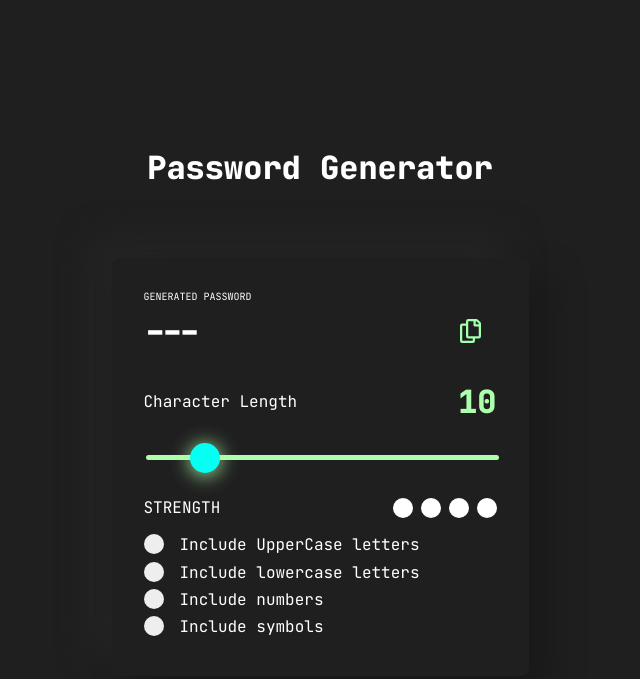
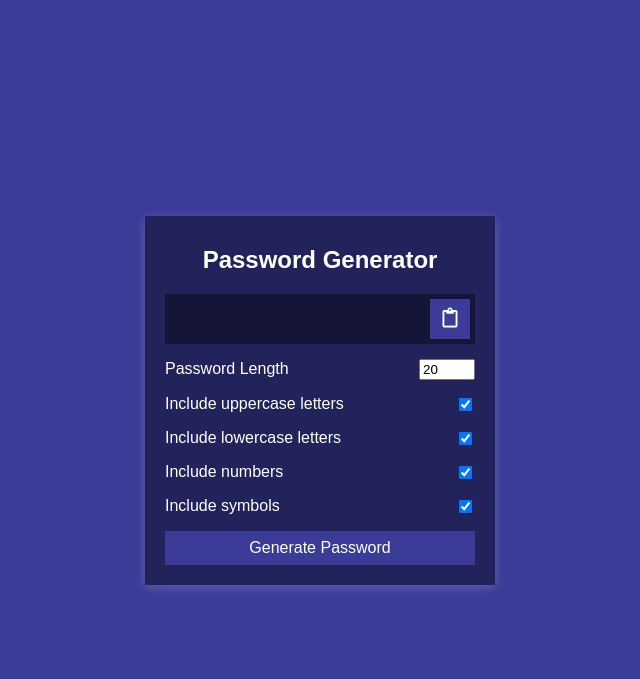
Before and after one commit to Vanguard1105/Front-End-Project, a plain HTML site: page Password-Generator/index.html in a window 1280 px wide. Shown: the whole page, without its empty margins (320-960 px from the left). Drawn offline with Linux system fonts and the light colour scheme; a web font is replaced by a local one.

Commit message:
New File Added
Co-Authored-By: DESAI KRUPALI RAJESHBHAI <102245210+dkrupali56@users.noreply.github.com>

```diff
--- a/Password-Generator/index.html
+++ b/Password-Generator/index.html
@@ -3,71 +3,46 @@
   <head>
     <meta charset="UTF-8" />
     <meta name="viewport" content="width=device-width, initial-scale=1.0" />
-    <meta name="description" content="Generate a randomized password" />
-    <link
-      rel="icon"
-      type="image/png"
-      sizes="32x32"
-      href="./images/favicon-32x32.png"
-    />
+    <link rel="stylesheet" href="https://cdnjs.cloudflare.com/ajax/libs/font-awesome/5.14.0/css/all.min.css" integrity="sha512-1PKOgIY59xJ8Co8+NE6FZ+LOAZKjy+KY8iq0G4B3CyeY6wYHN3yt9PW0XpSriVlkMXe40PTKnXrLnZ9+fkDaog==" crossorigin="anonymous" />
+    <link rel="stylesheet" href="style.css" />
     <title>Password Generator</title>
-    <link rel="stylesheet" href="style.css">
   </head>
-<body>
-  <div class="container">
-    <h1>Password Generator</h1>
-    <main class="main-container">
-      <p class="paratop">generated password <span class="password-warning" style="color:red;"><span class="password-copied" style="color:green;"></span></p>
-      <div class="section-one">
-        <h1 class="passwordOutput">---</h1>
-        <img src="images/icon-copy.svg" class="copy-pass">
+  <body>
+    <div class="container">
+      <h2>Password Generator</h2>
+      <div class="result-container">
+        <span id="result"></span>
+        <button class="btn" id="clipboard">
+          <i class="far fa-clipboard"></i>
+        </button>
       </div>
-      <div class="section-two">
-        <!-- Character length and number  -->
-        <div class="char-text">
-          <p>Character Length</p>
-          <h4 class="passwordlength">10</h4>
+      <div class="settings">
+        <div class="setting">
+          <label>Password Length</label>
+          <input type="number" id="length" min="4" max="20" value="20">
         </div>
-        <!-- Slider -->
-        <div class="slider-container">
-          <input type="range" class="slider" min="8" max="30" value="11">
+        <div class="setting">
+          <label>Include uppercase letters</label>
+          <input type="checkbox" id="uppercase" checked>
         </div>
-        <div class="section-three">
-          <p>STRENGTH</p>
-          <div class="strength">
-            <p style="margin:0 ;" class="password-strength"></p>
-            <div class="bars" data-value="1"></div>
-            <div class="bars"></div>
-            <div class="bars"></div>
-            <div class="bars"></div>
-          </div>
+        <div class="setting">
+          <label>Include lowercase letters</label>
+          <input type="checkbox" id="lowercase" checked>
         </div>
-        <!-- Checkbox -->
-        <div class="checkboxs">
-          <label class="checkbox-container">
-            <input type="checkbox" class="uppercase-ltr">
-            <span class="checkmark"></span>
-            <p>Include UpperCase letters</p>
-          </label>
-          <label class="checkbox-container">
-            <input type="checkbox" class="lowercase-ltr">
-            <span class="checkmark"></span>
-            <p>Include lowercase letters</p>
-          </label>
-          <label class="checkbox-container">
-            <input type="checkbox" class="numbers">
-            <span class="checkmark"></span>
-            <p>Include numbers</p>
-          </label>
-          <label class="checkbox-container">
-            <input type="checkbox" class="symbols">
-            <span class="checkmark"></span>
-            <p>Include symbols</p>
-          </label>
+        <div class="setting">
+          <label>Include numbers</label>
+          <input type="checkbox" id="numbers" checked>
+        </div>
+        <div class="setting">
+          <label>Include symbols</label>
+          <input type="checkbox" id="symbols" checked>
         </div>
       </div>
-    </main>
-  </div>
-  <script src="main.js"></script>
-</body>
+
+      <button class="btn btn-large" id="generate">
+        Generate Password
+      </button>
+    </div>
+    <script src="script.js"></script>
+  </body>
 </html>
--- a/Password-Generator/style.css
+++ b/Password-Generator/style.css
@@ -1,193 +1,86 @@
-@import url('https://fonts.googleapis.com/css2?family=JetBrains+Mono:wght@400;600;800&display=swap');
+@import url('https://fonts.googleapis.com/css?family=Muli&display=swap');
 
-body{
-    /* overflow: hidden; Hide scrollbars */
-    margin: 0;
-    min-height: 100vh;
-    width: auto;
-    color: white;
-    font-family: 'JetBrains Mono', monospace;
+* {
+  box-sizing: border-box;
 }
 
-.container{
-    display: flex;
-    flex-direction:column ;
-    justify-content: center;
-    align-items: center;
-    min-height: 100vh;
-    width: auto;
-    background: #1f1f1f;
-}
-.main-container{
-    margin-top: 3rem;
-    display: flex;
-    flex-direction: column;
-    justify-content: center;
-    background-color: #464646a8;
-    padding: 2rem;
-    border-radius: .5rem;
-    background: #1f1f1f;
-    box-shadow:  20px 20px 33px #191919,
-                 -20px -20px 33px #252525;
-}
-.paratop{
-    margin: 0;
-    text-transform: uppercase;
-    font-size: 10px;
+body {
+  background-color: #3b3b98;
+  color: #fff;
+  font-family: 'Muli', sans-serif;
+  display: flex;
+  flex-direction: column;
+  align-items: center;
+  justify-content: center;
+  height: 100vh;
+  overflow: hidden;
+  padding: 10px;
+  margin: 0;
 }
 
-.section-one{
-    width: 100%;
-    display: flex;
-    align-items: center;
-    height: min-content;
-}
-.section-one img{
-    margin-left: auto;
+h2 {
+  margin: 10px 0 20px;
+  text-align: center;
 }
 
-.section-one h1{
-    width: 300px;
-    margin: 0;
-    overflow-x: scroll;
-}
-.section-one h1::-webkit-scrollbar {
-    display: none;
-
+.container {
+  background-color: #23235b;
+  box-shadow: 0px 2px 10px rgba(255, 255, 255, 0.2);
+  padding: 20px;
+  width: 350px;
+  max-width: 100%;
 }
 
-.section-one img{
-    padding: 1rem;
-}
-.char-text{
-    display: flex;
-    justify-content: space-between;
-    align-items: center;
-    margin-bottom: 1rem;
-    margin-top: 1rem;
-}
-.passwordlength{
-    font-size: 2rem;
-    margin: 0;
-    color: #aeffac;
+.result-container {
+  background-color: rgba(0, 0, 0, 0.4);
+  display: flex;
+  justify-content: flex-start;
+  align-items: center;
+  position: relative;
+  font-size: 18px;
+  letter-spacing: 1px;
+  padding: 12px 10px;
+  height: 50px;
+  width: 100%;
 }
 
-.slider-container{
-    width: 100%;
-    margin-bottom: 1rem;
-}
-.slider {
-    appearance: none;
-    width: 100%;
-    height: 5px;
-    border-radius: 1rem;
-    background-color: #aeffac;
-}
-.slider::-webkit-slider-thumb{
-    appearance: none;
-    width: 30px;
-    height: 30px;
-    border-radius: 50%;
-    background-color: rgb(5, 255, 243);
-    box-shadow: 0px 2px 20px #aeffac;
+.result-container #result {
+  word-wrap: break-word;
+  max-width: calc(100% - 40px);
+  overflow-y: scroll;
+  height: 100%;
 }
 
-.submit-btn {
-    width: 100%;
-    padding: 1rem 2rem 1rem 2rem;
-    color: black;
-    font-weight: 800;
-    text-transform: uppercase;
-    letter-spacing: 2px;
-    font-family: 'JetBrains Mono', monospace;
-    background-color: #aeffac;
-}
-.section-three{
-    display: flex;
-    justify-content: space-between;
-    align-items: center;
-}
-.strength{
-    display: flex;
-    gap: .5rem;
-    align-items: center;
-}
-.bars {
-    width: 20px;
-    height: 20px;
-    border-radius: 50%;
-    background-color: white;
-}
-.password-strength{
-    font-weight: 800;
+#result::-webkit-scrollbar {
+  width: 1rem;
 }
 
-/* Custom Checkbox Reuseable */
-.checkbox-container{
-    display: block;
-    position: relative;
-    padding-left: 20px;
-    user-select: none;
-    -moz-user-select: none;
-    -webkit-user-select: none;
-    -ms-user-select: none;
-    margin-bottom: .4rem;
+.result-container .btn {
+  position: absolute;
+  top: 5px;
+  right: 5px;
+  width: 40px;
+  height: 40px;
+  font-size: 20px;
 }
-.checkbox-container input{
-    opacity: 0;
-    position: absolute;
-    cursor: pointer;
-    height: 0;
-    width: 0;
+
+.btn {
+  border: none;
+  background-color: #3b3b98;
+  color: #fff;
+  font-size: 16px;
+  padding: 8px 12px;
+  cursor: pointer;
 }
-.checkmark{
-    position: absolute;
-    top: 0;
-    left: 0;
-    height: 20px;
-    width: 20px;
-    border-radius: 50%;
-    background-color: #eee;
+
+.btn-large {
+  display: block;
+  width: 100%;
 }
-.checkmark:after{
-    content: " ";
-    position: absolute;
-    display: none;
+
+.setting {
+  display: flex;
+  justify-content: space-between;
+  align-items: center;
+  margin: 15px 0;
 }
-.checkbox-container:hover input ~ .checkmark{
-    background-color: #aeffac;
-}
-.checkbox-container input:checked ~ .checkmark {
-    background-color: #aeffac;
-  }
-
-.checkbox-container input:checked ~ .checkmark:after{
-    display: block;
-}
-.checkbox-container .checkmark:after {
-    left: 6px;
-    top: 2px;
-    width: 4px;
-    height: 8px;
-    border: solid black;
-    border-width: 0 4px 4px 0;
-    -webkit-transform: rotate(45deg);
-    -ms-transform: rotate(45deg);
-    transform: rotate(45deg);
-}
-.checkbox-container p{
-    margin: 0;
-    margin-left: 1rem;
-}
-@media screen and (max-width:500px) {
-    .main-container{
-        margin: 1rem;
-        padding: .5rem;
-    }
-    .section-one h1{
-        width: 250px;
-    }
-    .copy-pass{
-        display: none;
-    }
-}
```
